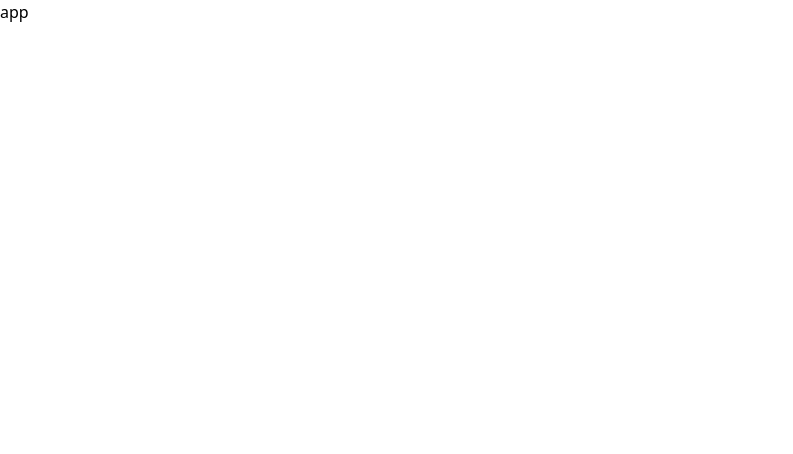
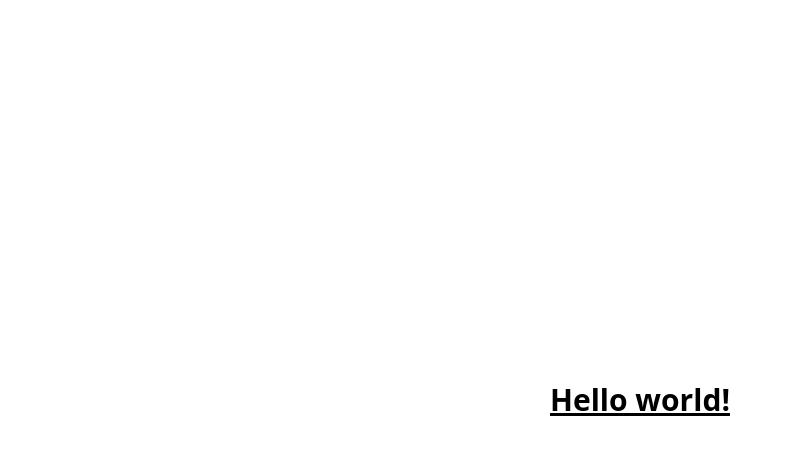
Before and after one commit to lucho20pt/fe-assignment-celfocus-lucho20pt, a React (Vite) app: page / in a window 1280 px wide. Shown: the top 454 px of the page, without its empty margins (0-793 px from the left). Built offline with nearby package versions, Linux system fonts and the light colour scheme.

Commit message:
feat: update App component to display a centered greeting section

```diff
--- a/src/App.tsx
+++ b/src/App.tsx
@@ -1,7 +1,8 @@
 function App() {
-
   return (
-    <div>app</div>
+    <section className='flex flex-col items-center justify-center h-screen'>
+      <h1 className="text-3xl font-bold underline">Hello world!</h1>
+    </section>
   )
 }
 
```
